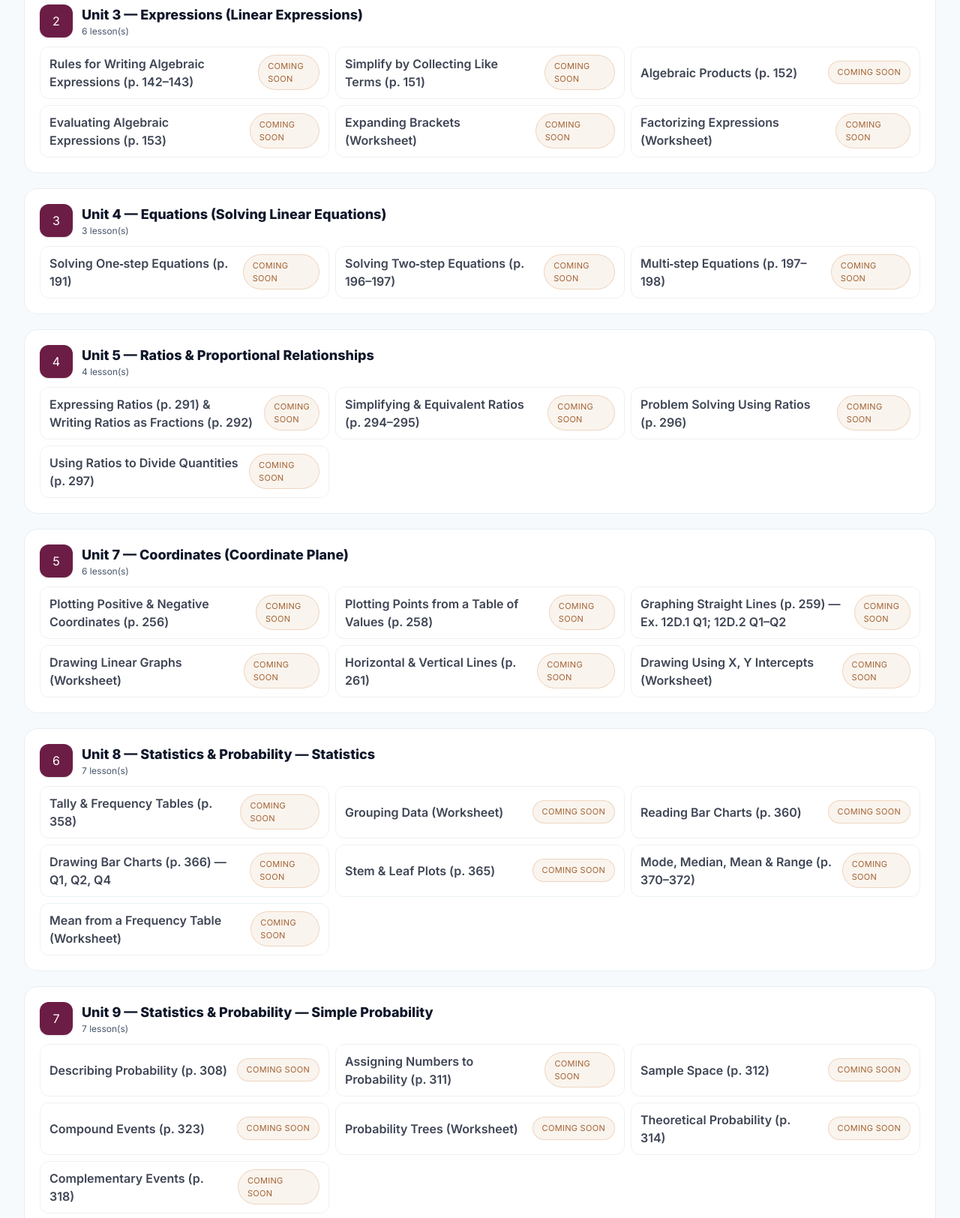
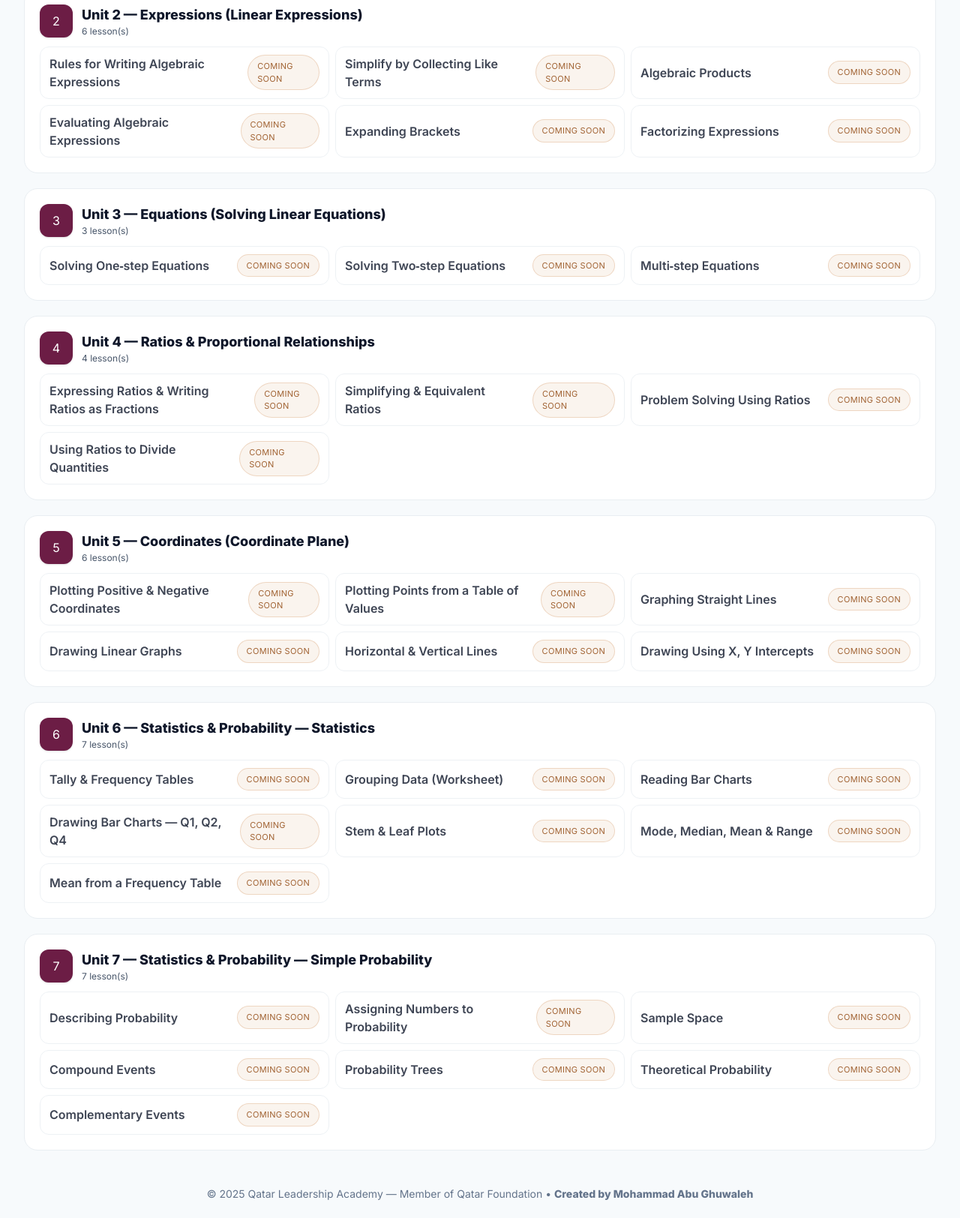
Before and after one commit to 2ed944-cloud/qla-math-lessons, a plain HTML site: page index.html in a window 1280 px wide. Shown: the part 1107-2731 px from the top of the page at 75% size. Drawn offline with nearby package versions, Linux system fonts and the light colour scheme; no server answers; files whose address does not match are found by name.

Commit message:
Update index.html

```diff
--- a/index.html
+++ b/index.html
@@ -225,78 +225,78 @@
     ]
   },
   {
+    num: 2,
+    when: "Nov–Dec 2025 (3 wks)",
+    name: "Unit 2 — Expressions (Linear Expressions)",
+    lessons: [
+      "Rules for Writing Algebraic Expressions ",
+      "Simplify by Collecting Like Terms ",
+      "Algebraic Products ",
+      "Evaluating Algebraic Expressions ",
+      "Expanding Brackets ",
+      "Factorizing Expressions "
+    ]
+  },
+  {
     num: 3,
-    when: "Nov–Dec 2025 (3 wks)",
-    name: "Unit 3 — Expressions (Linear Expressions)",
+    when: "Dec 2025 (2 wks)",
+    name: "Unit 3 — Equations (Solving Linear Equations)",
     lessons: [
-      "Rules for Writing Algebraic Expressions (p. 142–143)",
-      "Simplify by Collecting Like Terms (p. 151)",
-      "Algebraic Products (p. 152)",
-      "Evaluating Algebraic Expressions (p. 153)",
-      "Expanding Brackets (Worksheet)",
-      "Factorizing Expressions (Worksheet)"
+      "Solving One‑step Equations ",
+      "Solving Two‑step Equations ",
+      "Multi‑step Equations "
     ]
   },
   {
     num: 4,
-    when: "Dec 2025 (2 wks)",
-    name: "Unit 4 — Equations (Solving Linear Equations)",
+    when: "Jan–Feb 2026 (2 wks)",
+    name: "Unit 4 — Ratios & Proportional Relationships",
     lessons: [
-      "Solving One‑step Equations (p. 191)",
-      "Solving Two‑step Equations (p. 196–197)",
-      "Multi‑step Equations (p. 197–198)"
+      "Expressing Ratios & Writing Ratios as Fractions",
+      "Simplifying & Equivalent Ratios ",
+      "Problem Solving Using Ratios ",
+      "Using Ratios to Divide Quantities "
     ]
   },
   {
     num: 5,
-    when: "Jan–Feb 2026 (2 wks)",
-    name: "Unit 5 — Ratios & Proportional Relationships",
+    when: "Feb–Mar 2026 (3 wks)",
+    name: "Unit 5 — Coordinates (Coordinate Plane)",
     lessons: [
-      "Expressing Ratios (p. 291) & Writing Ratios as Fractions (p. 292)",
-      "Simplifying & Equivalent Ratios (p. 294–295)",
-      "Problem Solving Using Ratios (p. 296)",
-      "Using Ratios to Divide Quantities (p. 297)"
+      "Plotting Positive & Negative Coordinates ",
+      "Plotting Points from a Table of Values ",
+      "Graphing Straight Lines ",
+      "Drawing Linear Graphs ",
+      "Horizontal & Vertical Lines ",
+      "Drawing Using X, Y Intercepts "
+    ]
+  },
+  {
+    num: 6,
+    when: "Apr 2026 (3 wks)",
+    name: "Unit 6 — Statistics & Probability — Statistics",
+    lessons: [
+      "Tally & Frequency Tables ",
+      "Grouping Data (Worksheet)",
+      "Reading Bar Charts ",
+      "Drawing Bar Charts  — Q1, Q2, Q4",
+      "Stem & Leaf Plots ",
+      "Mode, Median, Mean & Range ",
+      "Mean from a Frequency Table "
     ]
   },
   {
     num: 7,
-    when: "Feb–Mar 2026 (3 wks)",
-    name: "Unit 7 — Coordinates (Coordinate Plane)",
+    when: "May–Jun 2026 (4 wks)",
+    name: "Unit 7 — Statistics & Probability — Simple Probability",
     lessons: [
-      "Plotting Positive & Negative Coordinates (p. 256)",
-      "Plotting Points from a Table of Values (p. 258)",
-      "Graphing Straight Lines (p. 259) — Ex. 12D.1 Q1; 12D.2 Q1–Q2",
-      "Drawing Linear Graphs (Worksheet)",
-      "Horizontal & Vertical Lines (p. 261)",
-      "Drawing Using X, Y Intercepts (Worksheet)"
-    ]
-  },
-  {
-    num: 8,
-    when: "Apr 2026 (3 wks)",
-    name: "Unit 8 — Statistics & Probability — Statistics",
-    lessons: [
-      "Tally & Frequency Tables (p. 358)",
-      "Grouping Data (Worksheet)",
-      "Reading Bar Charts (p. 360)",
-      "Drawing Bar Charts (p. 366) — Q1, Q2, Q4",
-      "Stem & Leaf Plots (p. 365)",
-      "Mode, Median, Mean & Range (p. 370–372)",
-      "Mean from a Frequency Table (Worksheet)"
-    ]
-  },
-  {
-    num: 9,
-    when: "May–Jun 2026 (4 wks)",
-    name: "Unit 9 — Statistics & Probability — Simple Probability",
-    lessons: [
-      "Describing Probability (p. 308)",
-      "Assigning Numbers to Probability (p. 311)",
-      "Sample Space (p. 312)",
-      "Compound Events (p. 323)",
-      "Probability Trees (Worksheet)",
-      "Theoretical Probability (p. 314)",
-      "Complementary Events (p. 318)"
+      "Describing Probability ",
+      "Assigning Numbers to Probability ",
+      "Sample Space ",
+      "Compound Events ",
+      "Probability Trees ",
+      "Theoretical Probability ",
+      "Complementary Events "
     ]
   }
 ];
```
